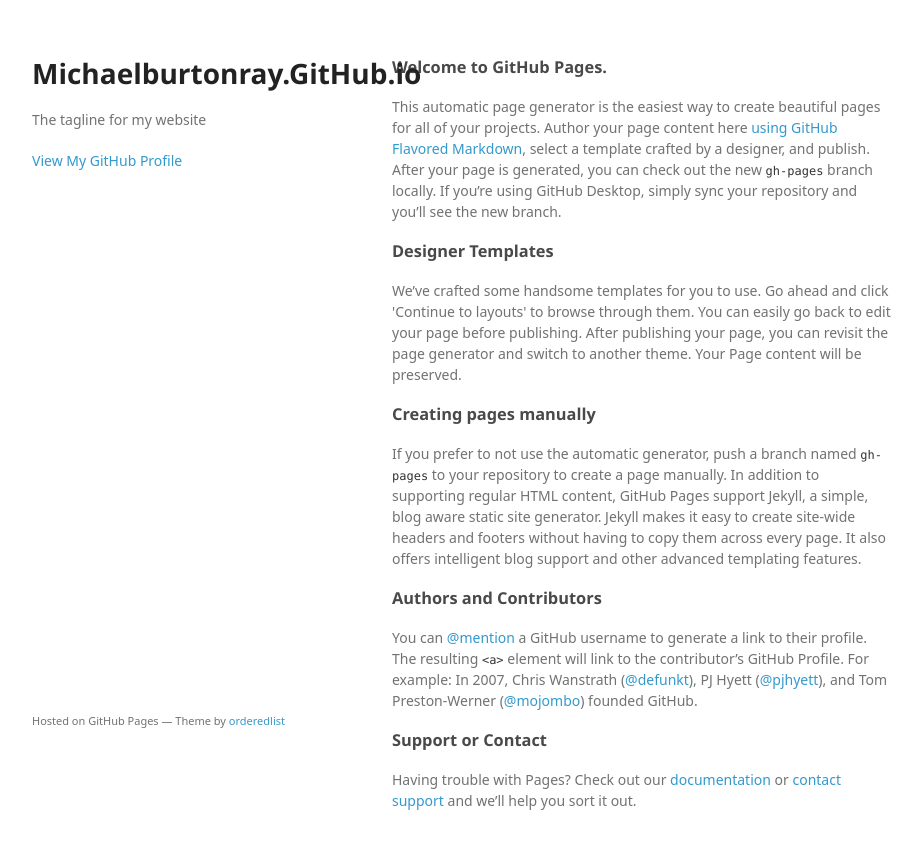
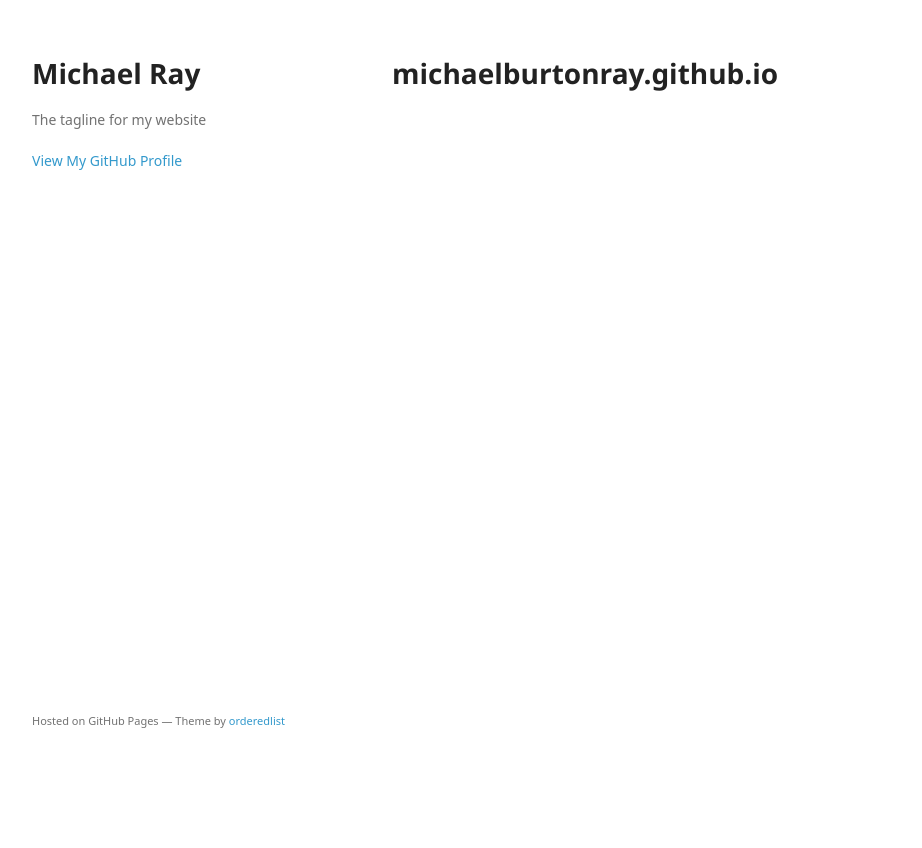
Before and after one commit to michaelburtonray/michaelburtonray.github.io, a plain HTML site: page index.html in a window 1280 px wide. Shown: the whole page, without its empty margins (178-1100 px from the left). After the commit the page ends 800 px from the top, so only its background shows below. Drawn offline with Linux system fonts and the light colour scheme; a web font is replaced by a local one.

Commit message:
Replace master branch with page content via GitHub

```diff
--- a/index.html
+++ b/index.html
@@ -3,7 +3,7 @@
   <head>
     <meta charset="utf-8">
     <meta http-equiv="X-UA-Compatible" content="chrome=1">
-    <title>Michaelburtonray.GitHub.io by michaelburtonray</title>
+    <title>Michael Ray by michaelburtonray</title>
 
     <link rel="stylesheet" href="stylesheets/styles.css">
     <link rel="stylesheet" href="stylesheets/github-light.css">
@@ -15,7 +15,7 @@
   <body>
     <div class="wrapper">
       <header>
-        <h1>Michaelburtonray.GitHub.io</h1>
+        <h1>Michael Ray</h1>
         <p>The tagline for my website</p>
 
 
@@ -23,30 +23,8 @@
 
       </header>
       <section>
-        <h3>
-<a id="welcome-to-github-pages" class="anchor" href="#welcome-to-github-pages" aria-hidden="true"><span aria-hidden="true" class="octicon octicon-link"></span></a>Welcome to GitHub Pages.</h3>
-
-<p>This automatic page generator is the easiest way to create beautiful pages for all of your projects. Author your page content here <a href="https://guides.github.com/features/mastering-markdown/">using GitHub Flavored Markdown</a>, select a template crafted by a designer, and publish. After your page is generated, you can check out the new <code>gh-pages</code> branch locally. If you’re using GitHub Desktop, simply sync your repository and you’ll see the new branch.</p>
-
-<h3>
-<a id="designer-templates" class="anchor" href="#designer-templates" aria-hidden="true"><span aria-hidden="true" class="octicon octicon-link"></span></a>Designer Templates</h3>
-
-<p>We’ve crafted some handsome templates for you to use. Go ahead and click 'Continue to layouts' to browse through them. You can easily go back to edit your page before publishing. After publishing your page, you can revisit the page generator and switch to another theme. Your Page content will be preserved.</p>
-
-<h3>
-<a id="creating-pages-manually" class="anchor" href="#creating-pages-manually" aria-hidden="true"><span aria-hidden="true" class="octicon octicon-link"></span></a>Creating pages manually</h3>
-
-<p>If you prefer to not use the automatic generator, push a branch named <code>gh-pages</code> to your repository to create a page manually. In addition to supporting regular HTML content, GitHub Pages support Jekyll, a simple, blog aware static site generator. Jekyll makes it easy to create site-wide headers and footers without having to copy them across every page. It also offers intelligent blog support and other advanced templating features.</p>
-
-<h3>
-<a id="authors-and-contributors" class="anchor" href="#authors-and-contributors" aria-hidden="true"><span aria-hidden="true" class="octicon octicon-link"></span></a>Authors and Contributors</h3>
-
-<p>You can <a href="https://help.github.com/articles/basic-writing-and-formatting-syntax/#mentioning-users-and-teams" class="user-mention">@mention</a> a GitHub username to generate a link to their profile. The resulting <code>&lt;a&gt;</code> element will link to the contributor’s GitHub Profile. For example: In 2007, Chris Wanstrath (<a href="https://github.com/defunkt" class="user-mention">@defunkt</a>), PJ Hyett (<a href="https://github.com/pjhyett" class="user-mention">@pjhyett</a>), and Tom Preston-Werner (<a href="https://github.com/mojombo" class="user-mention">@mojombo</a>) founded GitHub.</p>
-
-<h3>
-<a id="support-or-contact" class="anchor" href="#support-or-contact" aria-hidden="true"><span aria-hidden="true" class="octicon octicon-link"></span></a>Support or Contact</h3>
-
-<p>Having trouble with Pages? Check out our <a href="https://help.github.com/pages">documentation</a> or <a href="https://github.com/contact">contact support</a> and we’ll help you sort it out.</p>
+        <h1>
+<a id="michaelburtonraygithubio" class="anchor" href="#michaelburtonraygithubio" aria-hidden="true"><span aria-hidden="true" class="octicon octicon-link"></span></a>michaelburtonray.github.io</h1>
       </section>
       <footer>
         <p><small>Hosted on GitHub Pages &mdash; Theme by <a href="https://github.com/orderedlist">orderedlist</a></small></p>
```
Also changed, not shown: params.json (+2 -2 lines).
